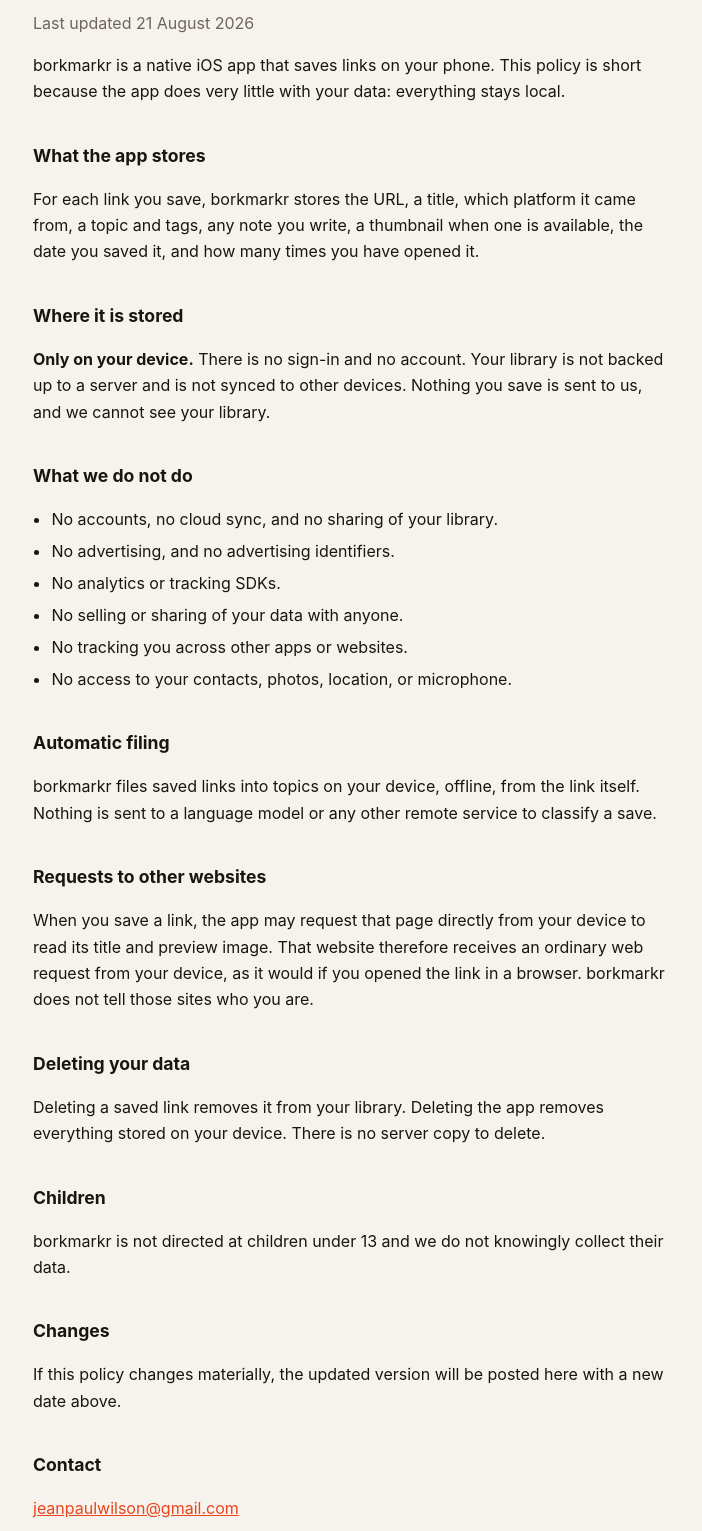
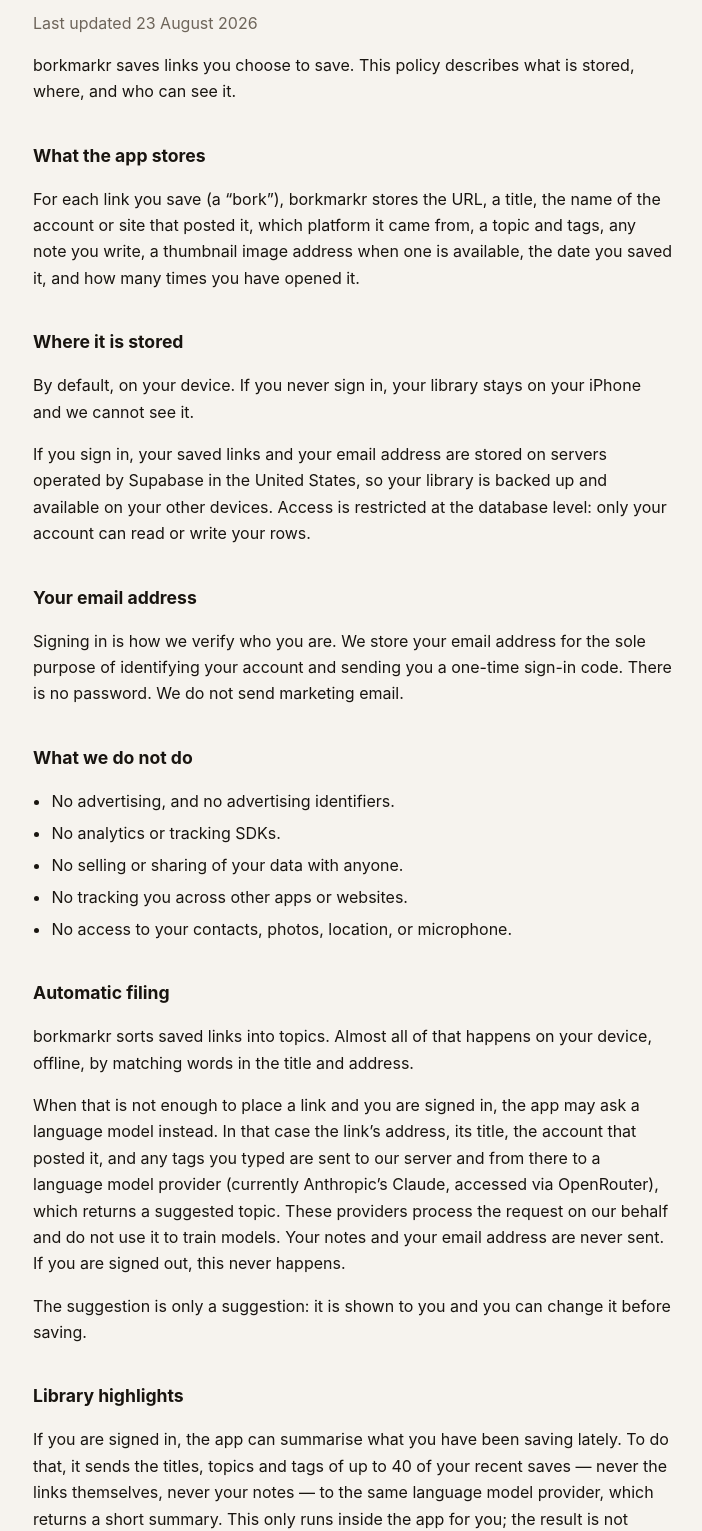
Before and after one commit to jpwilson/borkmarkr, a plain HTML site: page docs/privacy.html in a window 1280 px wide. Shown: the part 163-1694 px from the top of the page, without its empty margins (287-989 px from the left). Drawn offline with Linux system fonts and the light colour scheme.

Commit message:
Restore sign-in privacy: email + Supabase link storage

```diff
--- a/docs/privacy.html
+++ b/docs/privacy.html
@@ -28,24 +28,22 @@
 
 <div class="mark">▮</div>
 <h1>borkmarkr — Privacy Policy</h1>
-<p class="sub">Last updated 21 August 2026</p>
+<p class="sub">Last updated 23 August 2026</p>
 
-<p>borkmarkr is a native iOS app that saves links on your phone. This policy is
-short because the app does very little with your data: everything stays local.</p>
+<p>borkmarkr saves links you choose to save. This policy describes what is stored, where, and who can see it.</p>
 
 <h2>What the app stores</h2>
-<p>For each link you save, borkmarkr stores the URL, a title, which platform it
-came from, a topic and tags, any note you write, a thumbnail when one is
-available, the date you saved it, and how many times you have opened it.</p>
+<p>For each link you save (a “bork”), borkmarkr stores the URL, a title, the name of the account or site that posted it, which platform it came from, a topic and tags, any note you write, a thumbnail image address when one is available, the date you saved it, and how many times you have opened it.</p>
 
 <h2>Where it is stored</h2>
-<p><strong>Only on your device.</strong> There is no sign-in and no account.
-Your library is not backed up to a server and is not synced to other devices.
-Nothing you save is sent to us, and we cannot see your library.</p>
+<p>By default, on your device. If you never sign in, your library stays on your iPhone and we cannot see it.</p>
+<p>If you sign in, your saved links and your email address are stored on servers operated by Supabase in the United States, so your library is backed up and available on your other devices. Access is restricted at the database level: only your account can read or write your rows.</p>
+
+<h2>Your email address</h2>
+<p>Signing in is how we verify who you are. We store your email address for the sole purpose of identifying your account and sending you a one-time sign-in code. There is no password. We do not send marketing email.</p>
 
 <h2>What we do not do</h2>
 <ul>
-  <li>No accounts, no cloud sync, and no sharing of your library.</li>
   <li>No advertising, and no advertising identifiers.</li>
   <li>No analytics or tracking SDKs.</li>
   <li>No selling or sharing of your data with anyone.</li>
@@ -54,27 +52,26 @@ Nothing you save is sent to us, and we cannot see your library.</p>
 </ul>
 
 <h2>Automatic filing</h2>
-<p>borkmarkr files saved links into topics on your device, offline, from the
-link itself. Nothing is sent to a language model or any other remote service
-to classify a save.</p>
+<p>borkmarkr sorts saved links into topics. Almost all of that happens on your device, offline, by matching words in the title and address.</p>
+<p>When that is not enough to place a link and you are signed in, the app may ask a language model instead. In that case the link’s address, its title, the account that posted it, and any tags you typed are sent to our server and from there to a language model provider (currently Anthropic’s Claude, accessed via OpenRouter), which returns a suggested topic. These providers process the request on our behalf and do not use it to train models. Your notes and your email address are never sent. If you are signed out, this never happens.</p>
+<p>The suggestion is only a suggestion: it is shown to you and you can change it before saving.</p>
+
+<h2>Library highlights</h2>
+<p>If you are signed in, the app can summarise what you have been saving lately. To do that, it sends the titles, topics and tags of up to 40 of your recent saves — never the links themselves, never your notes — to the same language model provider, which returns a short summary. This only runs inside the app for you; the result is not stored on our server and is not visible to anyone else. Signed out, this feature is off.</p>
 
 <h2>Requests to other websites</h2>
-<p>When you save a link, the app may request that page directly from your
-device to read its title and preview image. That website therefore receives an
-ordinary web request from your device, as it would if you opened the link in a
-browser. borkmarkr does not tell those sites who you are.</p>
+<p>When you save a link, the app may request that page directly from your device to read its title and preview image. That website therefore receives an ordinary web request from your device, as it would if you opened the link in a browser. borkmarkr does not tell those sites who you are.</p>
+<p>To draw a small site icon next to each save, the app may also ask Google’s public favicon service for the icon of that site’s domain — the domain only, never the full link, and nothing about you.</p>
 
 <h2>Deleting your data</h2>
-<p>Deleting a saved link removes it from your library. Deleting the app removes
-everything stored on your device. There is no server copy to delete.</p>
+<p>Deleting a saved link removes it from your library. Deleting the app removes everything stored on your device.</p>
+<p>To delete your account and everything stored on the server, email <a href="mailto:jeanpaulwilson@gmail.com">jeanpaulwilson@gmail.com</a> from your account’s email address, and it will be deleted within 30 days.</p>
 
 <h2>Children</h2>
-<p>borkmarkr is not directed at children under 13 and we do not knowingly
-collect their data.</p>
+<p>borkmarkr is not directed at children under 13 and we do not knowingly collect their data.</p>
 
 <h2>Changes</h2>
-<p>If this policy changes materially, the updated version will be posted here
-with a new date above.</p>
+<p>If this policy changes materially, the updated version will be posted here with a new date above.</p>
 
 <h2>Contact</h2>
 <p><a href="mailto:jeanpaulwilson@gmail.com">jeanpaulwilson@gmail.com</a></p>
```
Also changed, not shown: docs/index.html (+3 -3 lines).
